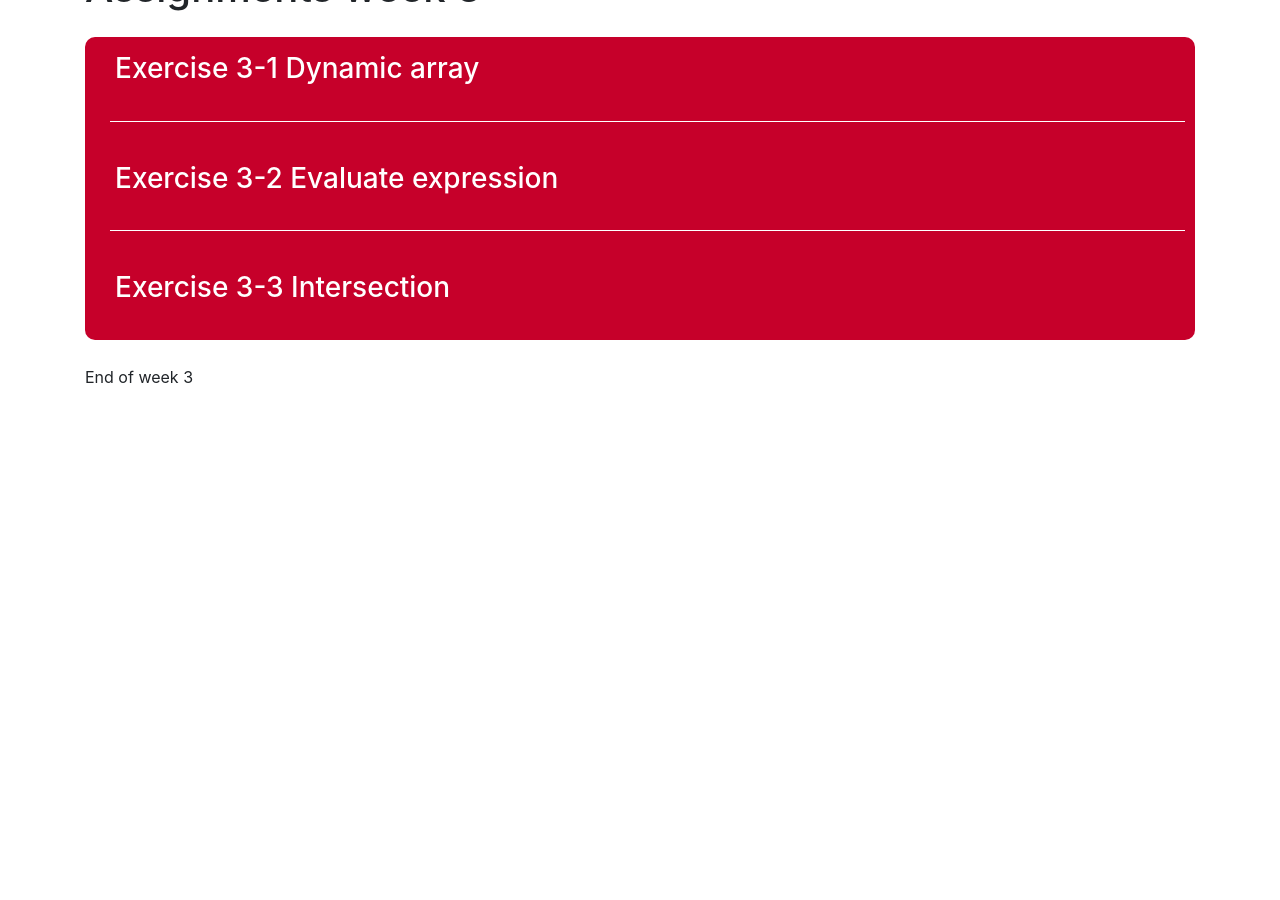
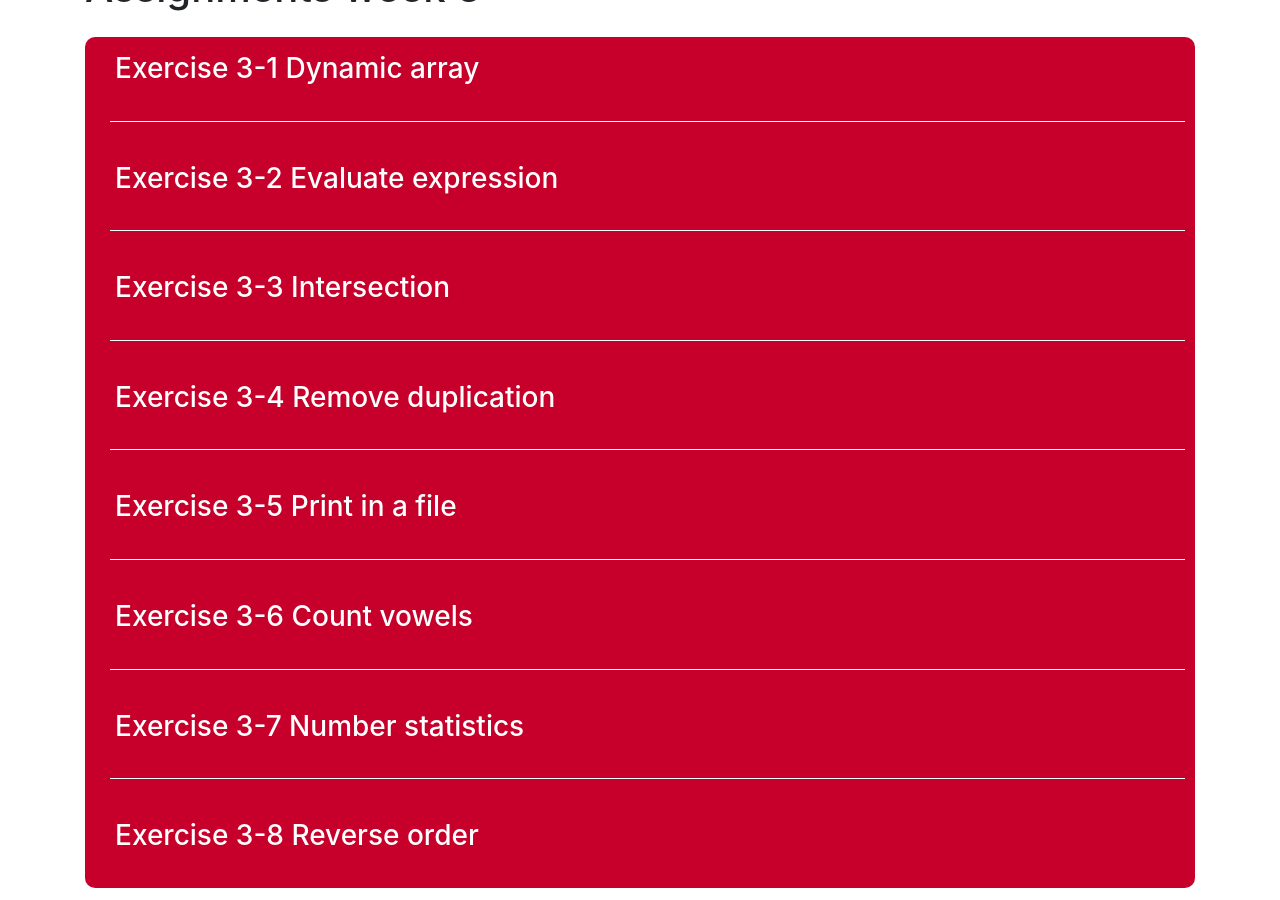
Before and after one commit to AvansTi/TMTI-DATC-Lesmateriaal, a Jekyll site: the page built from week3.md, in a window 1280 px wide and 900 px high, scrolled down 543 px. Built offline with Jekyll 4.4.1, drawn with Linux system fonts in a browser that asks for light colours; comment, search, counter and statistics services are not loaded; before the commit the page ends 948 px from its top, so only the background shows below that.

Commit message:
[Added] Exercises week 3

````diff
--- a/_includes/week03/exercise/02-evaluate-expression.md
+++ b/_includes/week03/exercise/02-evaluate-expression.md
@@ -1,8 +1,8 @@
 >> ### Exercise 3-2 Evaluate expression
 >>
 >> Modify the `EvaluateExpression.cpp` in Github examples in week 3 (HelloConstructor). Make the following changes;
->> * Add the operator ~~^~~ for exponent
->> * Add the operator ~~%~~ for modulus.
+>> * Add the operator **^** for exponent
+>> * Add the operator **%** for modulus.
 >>
 >> For example, **3 ^ 2** is **9** and **3 % 1** is 1. The **^** operator has the highest precedence and the **%** operator has the same precedence as the ** * ** and **/** operators. Here is a sample run of the program:
 >>
--- /dev/null
+++ b/_includes/week03/exercise/04-remove-duplication.md
@@ -0,0 +1,17 @@
+>> ### Exercise 3-4 Remove duplication
+>>
+>> Write a function that removes the duplication elements from a vector using the following header
+>>
+>> ```cpp
+>> template<typename T>
+>> void intersect(std::vector<T>& v);
+>> ```
+>>
+>> Write a test program that prompts the user to enter 10 integers to a vector and display the distint integers. Here is a sample run:
+>>
+>>```output
+>> Enter ten integers: ~~34 5 3 5 6 4 33 2 2 4~~
+>> The distinct integers are 34 5 3 6 4 33 2
+>>```
+>>
+>{: .exercise}
--- /dev/null
+++ b/_includes/week03/exercise/05-print-file.md
@@ -0,0 +1,5 @@
+>> ### Exercise 3-5 Print in a file
+>>
+>> Write a program that reads characters from a file named **Exercise3_5.txt** if it excist. If it does exist, the program counts the total number of characters in the file and prints the count by appending it to the same file.
+>>
+>{: .exercise}
--- /dev/null
+++ b/_includes/week03/exercise/06-count-vowels.md
@@ -0,0 +1,5 @@
+>> ### Exercise 3-6 Count vowels
+>>
+>> Write a program that prompts the user to enter a file name and displays the number of vowels in the file.
+>>
+>{: .exercise}
--- /dev/null
+++ b/_includes/week03/exercise/07-number-statistics.md
@@ -0,0 +1,5 @@
+>> ### Exercise 3-7 Number statistics
+>>
+>> Suppose that a text file **Exercise3_7.txt** contains six integers. Write a program that reads the integers from the file and display their **sum, average and product**. Integers are seperated by spaces.
+>>
+>{: .exercise}
--- /dev/null
+++ b/_includes/week03/exercise/08-reverse-order.md
@@ -0,0 +1,5 @@
+>> ### Exercise 3-8 Reverse order
+>>
+>> Suppose that a text file  **Exercise3_8.txt** contains 20 integers. Write a program that reads the integers from the file, sorting the integers in reverse order, and replaces the unsorted numbers by sorted numbers in the file.
+>>
+>{: .exercise}
--- a/week3.md
+++ b/week3.md
@@ -11,6 +11,11 @@ title: Week 3
 {% include week03/exercise/01-dynamic-array.md %}
 {% include week03/exercise/02-evaluate-expression.md %}
 {% include week03/exercise/03-intersection.md %}
+{% include week03/exercise/04-remove-duplication.md %}
+{% include week03/exercise/05-print-file.md %}
+{% include week03/exercise/06-count-vowels.md %}
+{% include week03/exercise/07-number-statistics.md %}
+{% include week03/exercise/08-reverse-order.md %}
 {: .exercises }
 
 End of week 3
````
